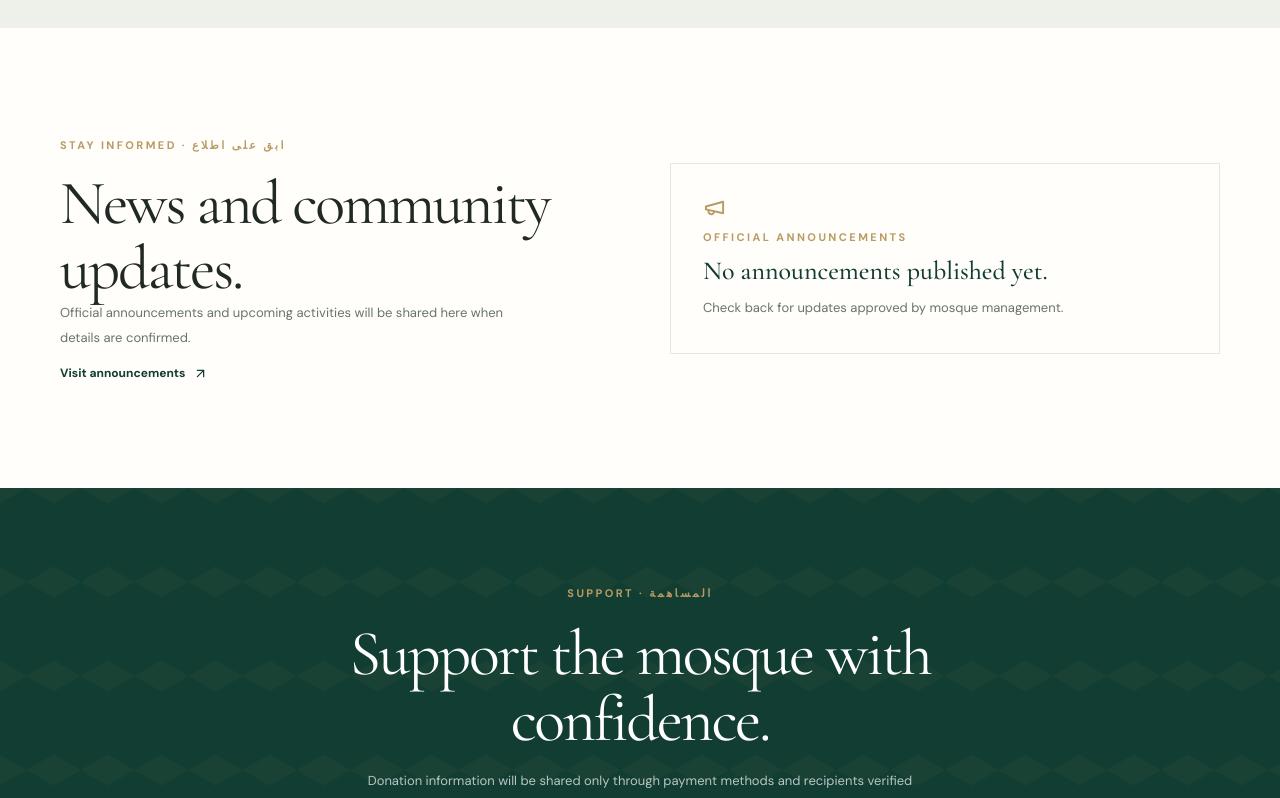
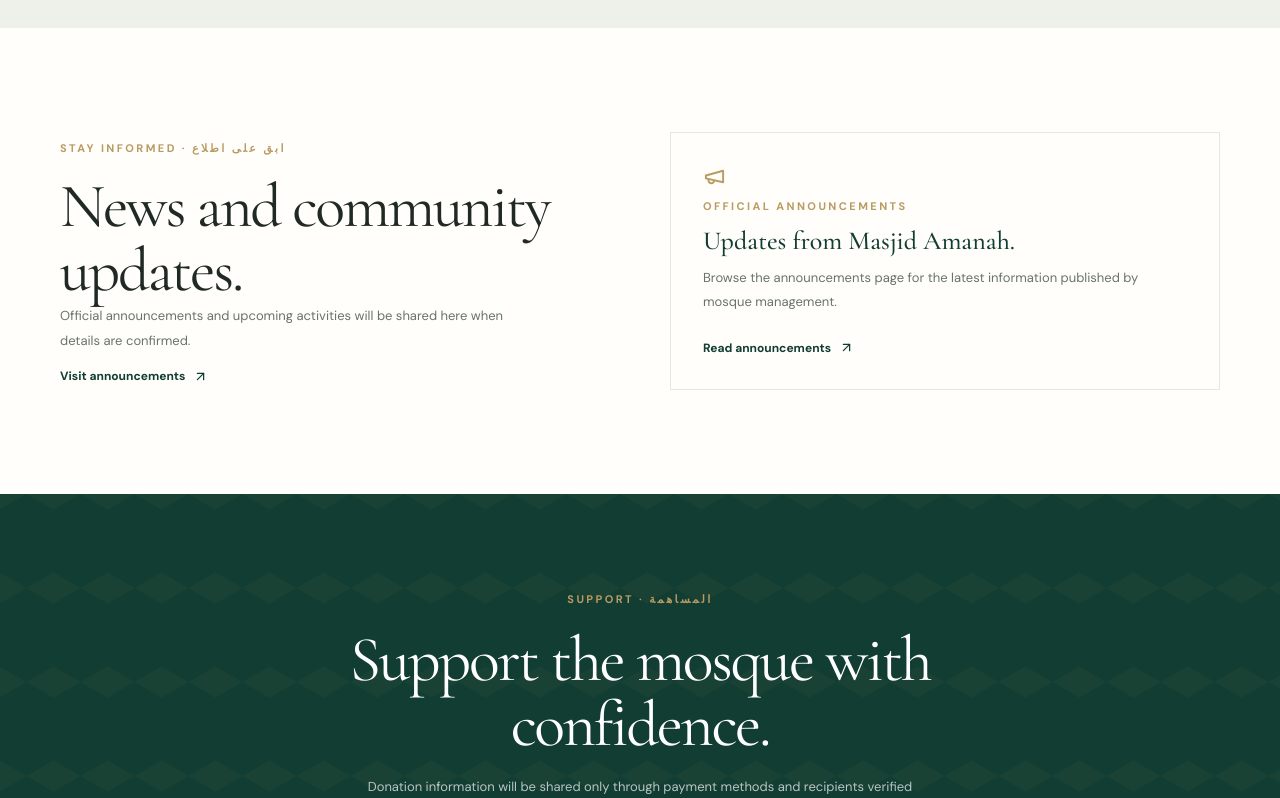
Before and after one commit to azuleermenu-dot/Masjid-Amanah-Mosque-, a Next.js app: page / in a window 1280 px wide. Shown: the part 1760-2558 px from the top of the page. Built offline with nearby package versions, Linux system fonts and the light colour scheme.

Commit message:
Link homepage teaser to database-backed announcements

```diff
--- a/app/page.tsx
+++ b/app/page.tsx
@@ -88,7 +88,7 @@ export default function Home() {
         <section className="section updates-section">
           <div className="container updates-layout">
             <div><span className="eyebrow">Stay informed · ابق على اطلاع</span><h2 className="display">News and community updates.</h2><p>Official announcements and upcoming activities will be shared here when details are confirmed.</p><Link href="/news" className="text-link">Visit announcements <ArrowUpRight size={15} /></Link></div>
-            <div className="update-placeholder"><Megaphone size={23} /><span className="eyebrow">Official announcements</span><h3>No announcements published yet.</h3><p>Check back for updates approved by mosque management.</p></div>
+            <div className="update-placeholder"><Megaphone size={23} /><span className="eyebrow">Official announcements</span><h3>Updates from Masjid Amanah.</h3><p>Browse the announcements page for the latest information published by mosque management.</p><Link href="/news" className="text-link">Read announcements <ArrowUpRight size={15} /></Link></div>
           </div>
         </section>
 
```
